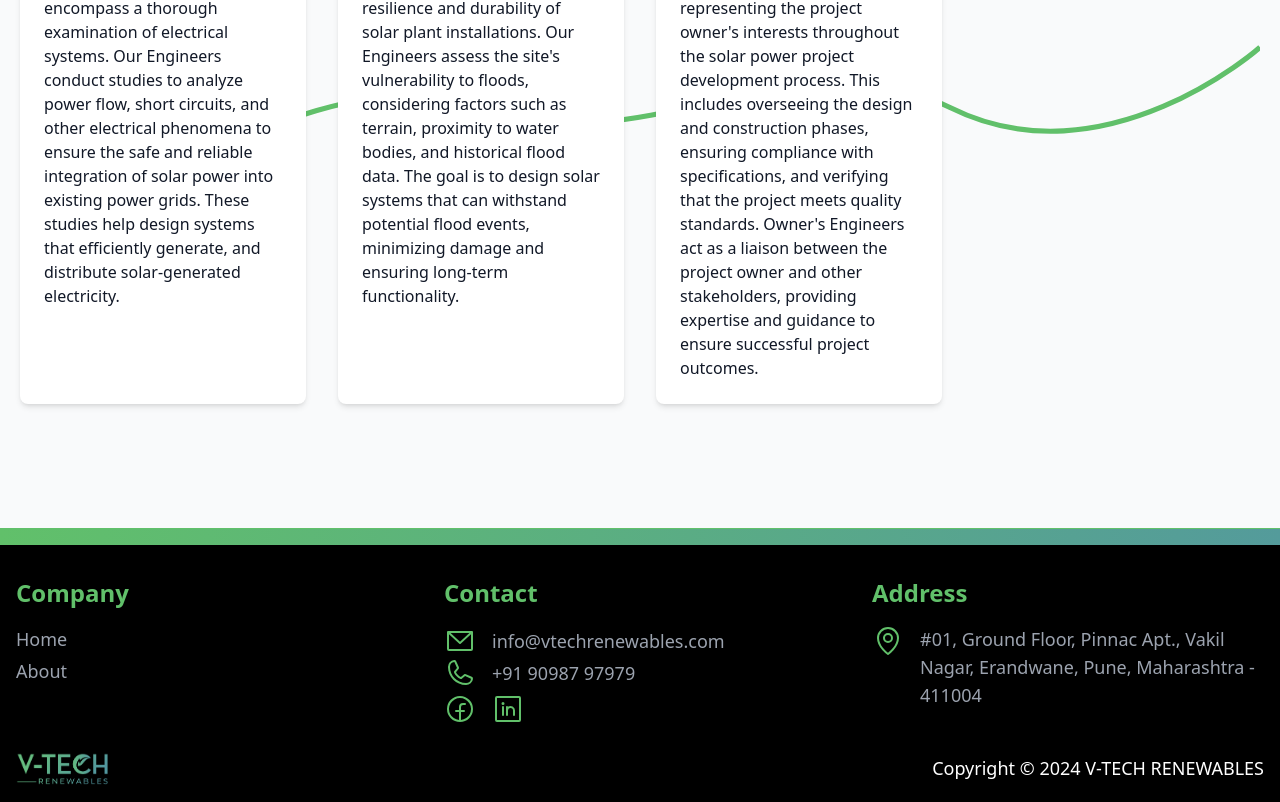
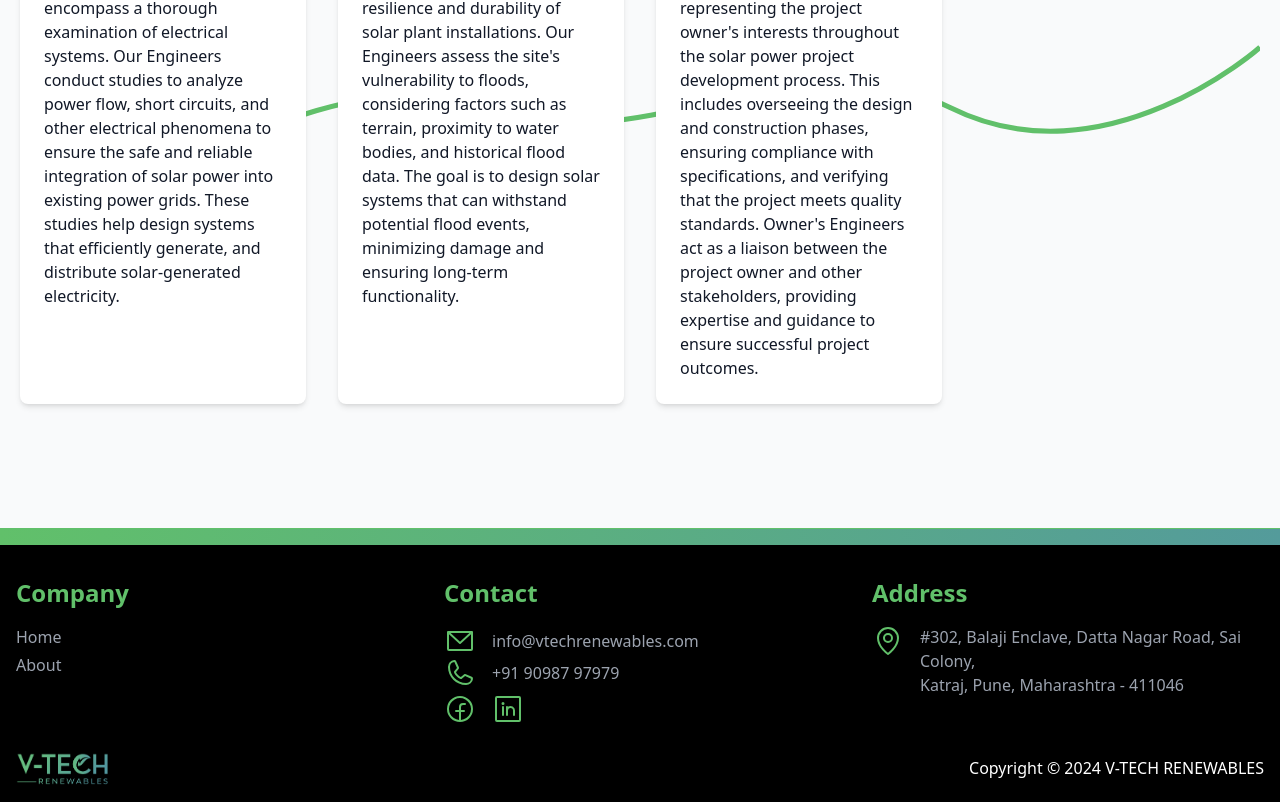
Before and after one commit to renewe-india/v-tech-frontend-web, a Next.js app: page /services/design-and-engineering in a window 1280 px wide. Shown: the part 976-1778 px from the top of the page. Built offline with nearby package versions, Linux system fonts and the light colour scheme.

Commit message:
New update '22 sept, 2024 '

```diff
--- a/src/components/Footer.js
+++ b/src/components/Footer.js
@@ -19,7 +19,7 @@ function Footer() {
                             <li className="text-2xl text-theme-default font-bold">
                                 Company
                             </li>
-                            <div className="text-lg space-y-1 text-gray-400">
+                            <div className="text-base space-y-1 text-gray-400">
                                 <li className="text-gray-400">
                                     <Link href="/"> Home</Link>
                                 </li>
@@ -33,7 +33,7 @@ function Footer() {
                             <li className="text-2xl text-theme-default font-bold">
                                 Contact
                             </li>
-                            <div className=" text-lg space-y-1 text-gray-400">
+                            <div className=" text-base space-y-1 text-gray-400">
                                 <a href="mailto:info@vtechrenewables.com?subject=Me&body=Hello!">
                                     <div className="flex items-center gap-4">
                                         <EnvelopeSimple
@@ -79,12 +79,13 @@ function Footer() {
                             <li className=" gap-4 text-2xl text-theme-default font-bold">
                                 Address
                             </li>
-                            <div className="text-lg flex  gap-4 text-gray-400">
+                            <div className="text-base flex  gap-4 text-gray-400">
                                 <div className="flex-shrink-0 w-8 h-8">
                                     <MapPin size={32} color="#61c06a" />
                                 </div>
-                                #01, Ground Floor, Pinnac Apt., Vakil Nagar,
-                                Erandwane, Pune, Maharashtra - 411004
+                                #302, Balaji Enclave, Datta Nagar Road, Sai
+                                Colony,
+                                <br /> Katraj, Pune, Maharashtra - 411046
                             </div>
                         </ul>
                     </div>
@@ -97,7 +98,9 @@ function Footer() {
                                 alt="logo pic"
                             />
                         </div>
-                        <div>Copyright © 2024 V-TECH RENEWABLES</div>
+                        <div className="text-base">
+                            Copyright © 2024 V-TECH RENEWABLES
+                        </div>
                     </div>
                 </div>
             </footer>
--- a/src/components/HeroSection.js
+++ b/src/components/HeroSection.js
@@ -24,9 +24,9 @@ function HeroSection() {
                                 </span>
                                 <span> Solutions</span>
                             </div>
-                            <div className="grid grid-cols-1 lg:grid-cols-2">
-                                <div className="space-y-8">
-                                    <div className="text-base lg:text-base text-gray-300">
+                            <div className="grid grid-cols-1 lg:grid-cols-3">
+                                <div className="space-y-8 lg:col-span-2">
+                                    <div className="text-base lg:text-lg text-gray-300">
                                         V-TECH Renewables enables business
                                         owners in achieving India's Net Zero
                                         emission target by 2070 and reducing
```
